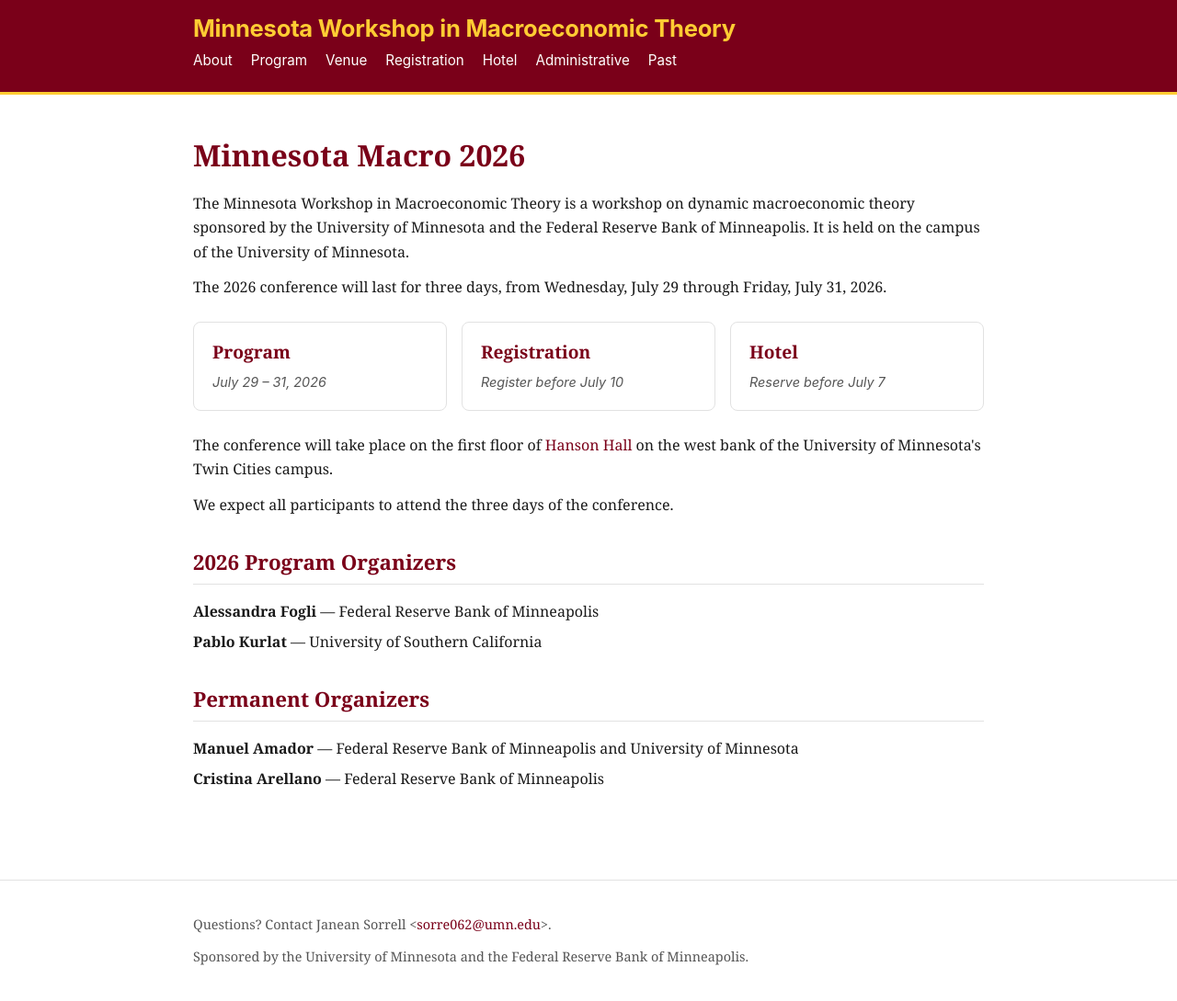
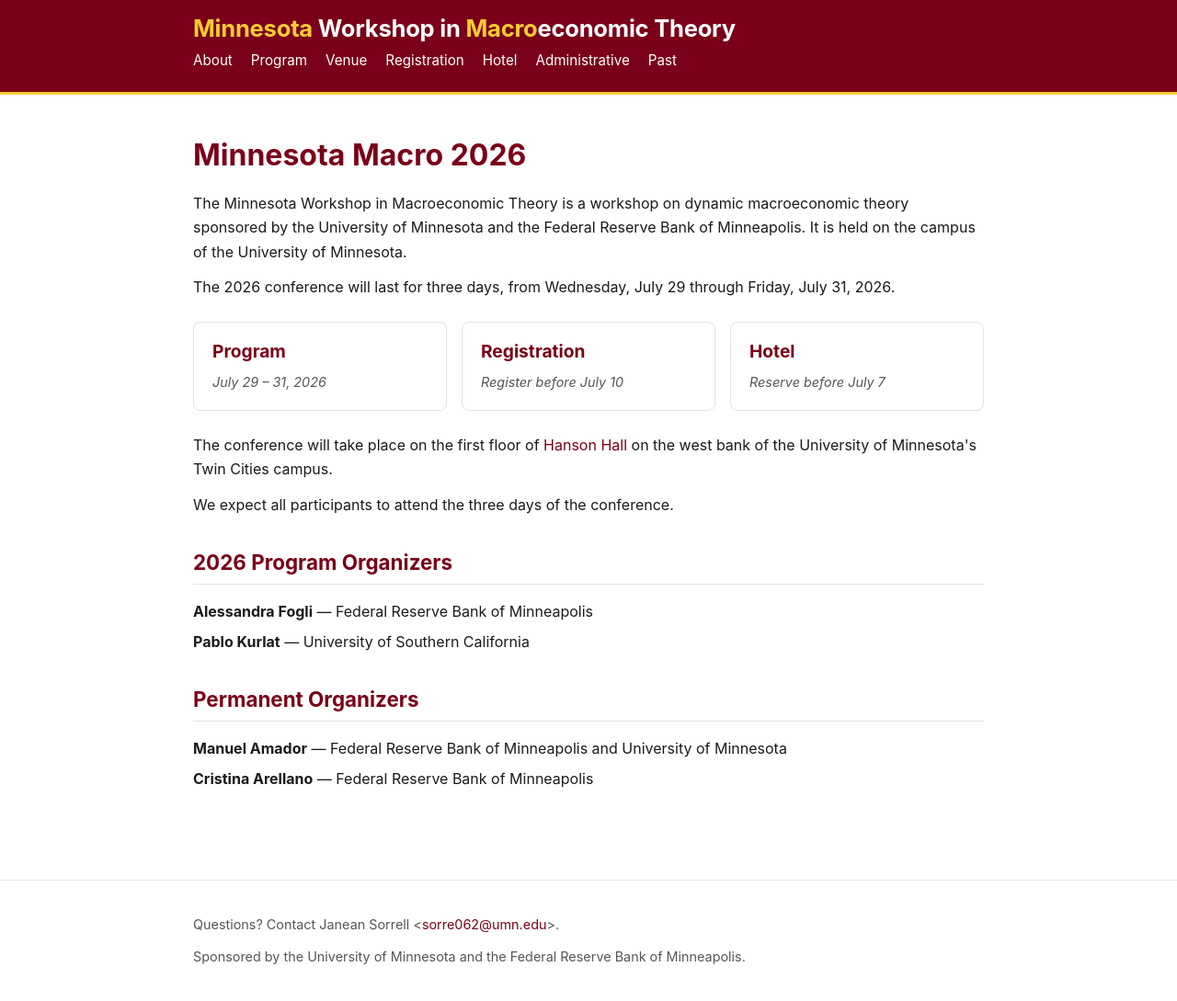
Before and after one commit to mnmacro/mnmacro.github.io, a Jekyll site: the page built from index.md, in a window 1280 px wide and 1089 px high. Shown: the whole window at 92% size. Built offline with Jekyll 4.4.1, drawn with Linux system fonts in a browser that asks for light colours.

Commit message:
Unify site typography in sans-serif and refresh OG title treatment
Switch body font from serif to sans-serif so the whole site matches the
header. Apply per-word gold/white accents to the header title and mirror
the same treatment on the OG image (now sans-serif on two lines).

Co-Authored-By: Claude Opus 4.7 (1M context) <noreply@anthropic.com>

```diff
--- a/_layouts/default.html
+++ b/_layouts/default.html
@@ -37,7 +37,7 @@
   <header class="site-header">
     <div class="container">
       <div class="site-identity">
-        <a class="site-title" href="{{ '/' | relative_url }}">{{ site.title }}</a>
+        <a class="site-title" href="{{ '/' | relative_url }}"><span class="site-title-accent">Minnesota</span> Workshop in <span class="site-title-accent">Macro</span>economic Theory</a>
         {% include nav.html %}
       </div>
     </div>
--- a/assets/css/style.css
+++ b/assets/css/style.css
@@ -15,7 +15,7 @@
 html, body {
   margin: 0;
   padding: 0;
-  font-family: var(--font-body);
+  font-family: var(--font-sans);
   color: var(--ink);
   background: var(--bg);
   line-height: 1.65;
@@ -70,13 +70,17 @@ a:hover { text-decoration: underline; }
 }
 
 .site-title {
-  color: var(--gold);
+  color: #fff;
   font-family: var(--font-sans);
   font-size: 1.6rem;
   font-weight: 700;
   letter-spacing: -0.01em;
   line-height: 1.2;
   text-decoration: none;
+}
+
+.site-title-accent {
+  color: var(--gold);
 }
 
 /* Nav */
```
Also changed, not shown: og-image.png, og-image.svg.
